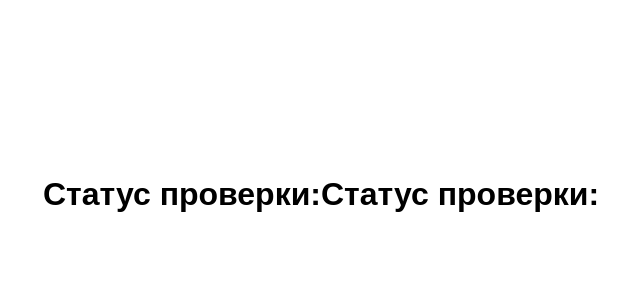
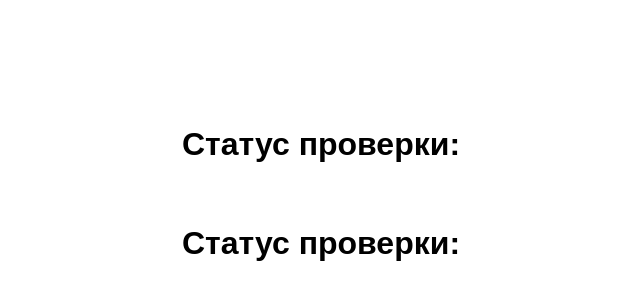
Before and after one commit to vladborovskiy/monitor, a plain HTML site: page index.html in a window 1280 px wide. Shown: the part 206-506 px from the top of the page, without its empty margins (319-959 px from the left). Drawn offline with Linux system fonts and the light colour scheme.

Commit message:
Update index.html

```diff
--- a/index.html
+++ b/index.html
@@ -8,11 +8,16 @@
             padding: 0;
             height: 100vh;
             display: flex;
+            flex-direction: column;
             justify-content: center;
             align-items: center;
             font-family: Arial, sans-serif;
         }
+        #status {
+            margin-top: 20px;
+        }
     </style>
+    <meta name="viewport" content="width=device-width, initial-scale=1.0">
 </head>
 <body>
     <h1>Статус проверки:</h1>
```
